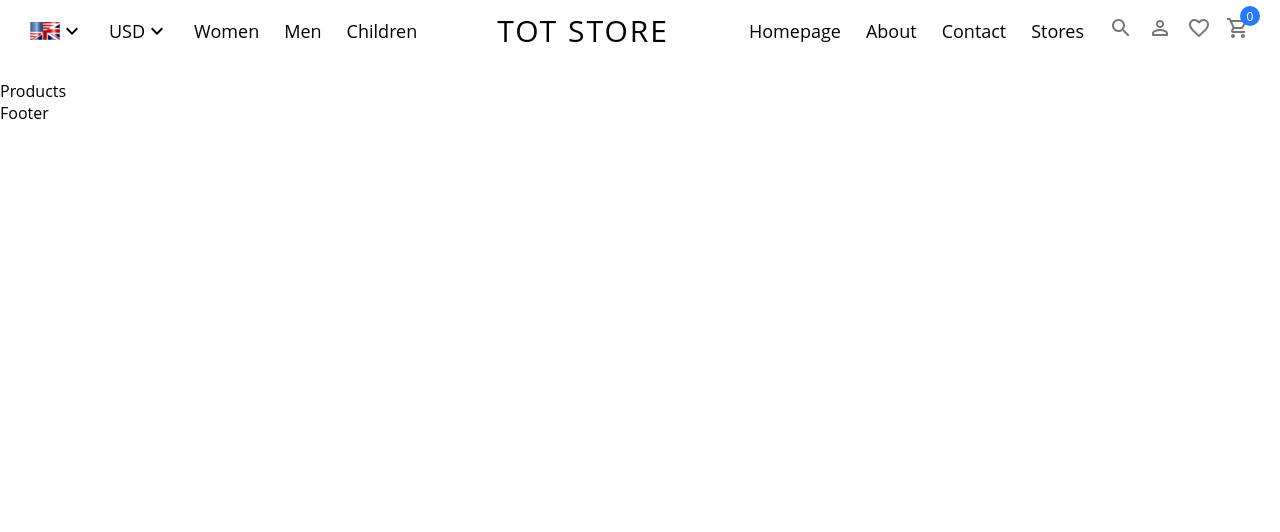
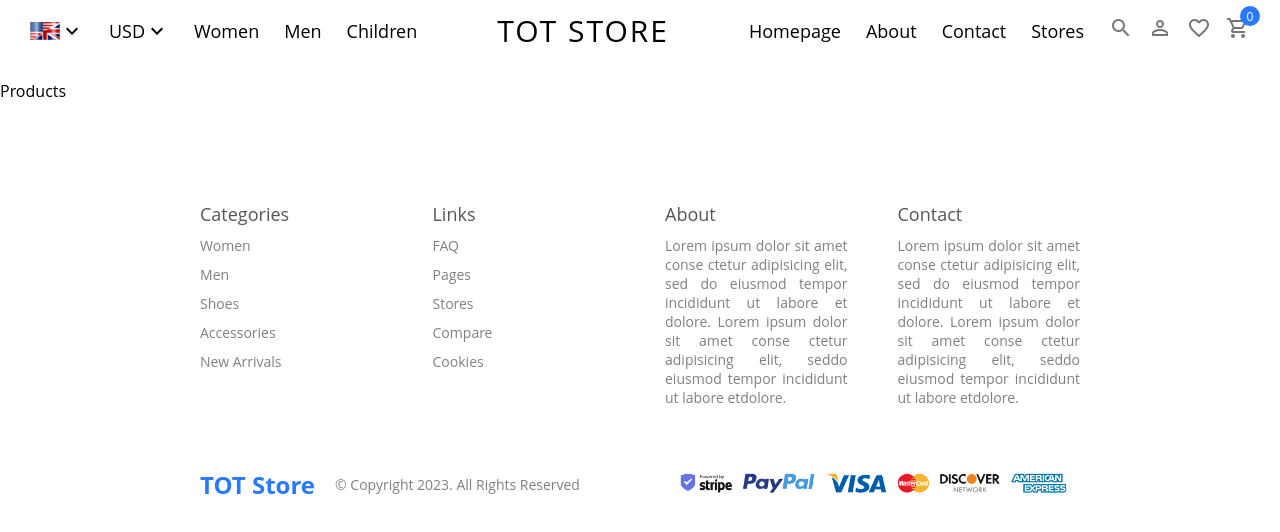
Before and after one commit to caarlosdamian/e-commerse, a React (Create React App) app in the folder client/: page /products/1 in a window 1280 px wide. Shown: the top 532 px of the page. Built offline with nearby package versions, Linux system fonts and the light colour scheme.

Commit message:
feat(footer): added footer

```diff
--- a/client/public/index.html
+++ b/client/public/index.html
@@ -26,6 +26,8 @@
     * {
       font-family: "Open Sans", sans-serif;
       margin: 0;
+      padding: 0;
+      box-sizing: border-box;
     }
   </style>
   <title>React App</title>
--- /dev/null
+++ b/client/src/components/footer/Footer.scss
@@ -0,0 +1,62 @@
+.footer {
+    display: flex;
+    flex-direction: column;
+    gap: 50px;
+    padding: 100px 200px 20px 200px;
+
+    .top {
+        display: flex;
+        gap: 50px;
+
+        .item {
+            display: flex;
+            align-items: flex-start;
+            justify-content: flex-start;
+            flex-direction: column;
+            flex: 1;
+            gap: 10px;
+            text-align: justify;
+            font-size: 14px;
+
+            h1 {
+                font-size: 18px;
+                font-weight: 500;
+                color: #555;
+            }
+
+            span {
+                color: gray;
+            }
+        }
+    }
+
+    .bottom {
+        display: flex;
+        align-items: center;
+        justify-content: space-between;
+
+        .left {
+            display: flex;
+            align-items: center;
+            justify-content: center;
+            gap: 20px;
+
+            .logo {
+                color: #2879fe;
+                font-weight: bold;
+                font-size: 24px;
+            }
+
+            .copyright {
+                color: gray;
+                font-size: 14px;
+            }
+        }
+
+        .right {
+            img {
+                height: 50px;
+            }
+        }
+    }
+}
--- a/client/src/components/footer/Footer.tsx
+++ b/client/src/components/footer/Footer.tsx
@@ -1,7 +1,56 @@
-import React from 'react'
+import React from "react";
+import "./Footer.scss";
 
 export const Footer = () => {
   return (
-    <div>Footer</div>
-  )
-}
+    <footer className="footer">
+      <div className="top">
+        <div className="item">
+          <h1>Categories</h1>
+          <span>Women</span>
+          <span>Men</span>
+          <span>Shoes</span>
+          <span>Accessories</span>
+          <span>New Arrivals</span>
+        </div>
+        <div className="item">
+          <h1>Links</h1>
+          <span>FAQ</span>
+          <span>Pages</span>
+          <span>Stores</span>
+          <span>Compare</span>
+          <span>Cookies</span>
+        </div>
+        <div className="item">
+          <h1>About</h1>
+          <span>
+            Lorem ipsum dolor sit amet conse ctetur adipisicing elit, sed do
+            eiusmod tempor incididunt ut labore et dolore. Lorem ipsum dolor sit
+            amet conse ctetur adipisicing elit, seddo eiusmod tempor incididunt
+            ut labore etdolore.
+          </span>
+        </div>
+        <div className="item">
+          <h1>Contact</h1>
+          <span>
+            Lorem ipsum dolor sit amet conse ctetur adipisicing elit, sed do
+            eiusmod tempor incididunt ut labore et dolore. Lorem ipsum dolor sit
+            amet conse ctetur adipisicing elit, seddo eiusmod tempor incididunt
+            ut labore etdolore.
+          </span>
+        </div>
+      </div>
+      <div className="bottom">
+        <div className="left">
+          <span className="logo">TOT Store</span>
+          <span className="copyright">
+            © Copyright 2023. All Rights Reserved
+          </span>
+        </div>
+        <div className="right">
+          <img src="/img/payment.png" alt="" />
+        </div>
+      </div>
+    </footer>
+  );
+};
```
